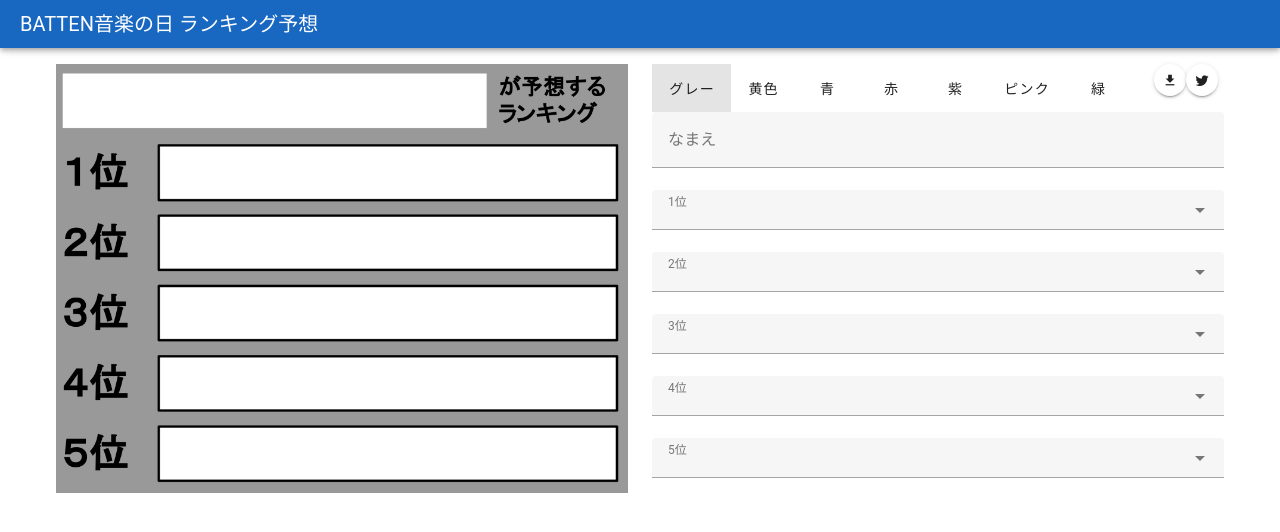
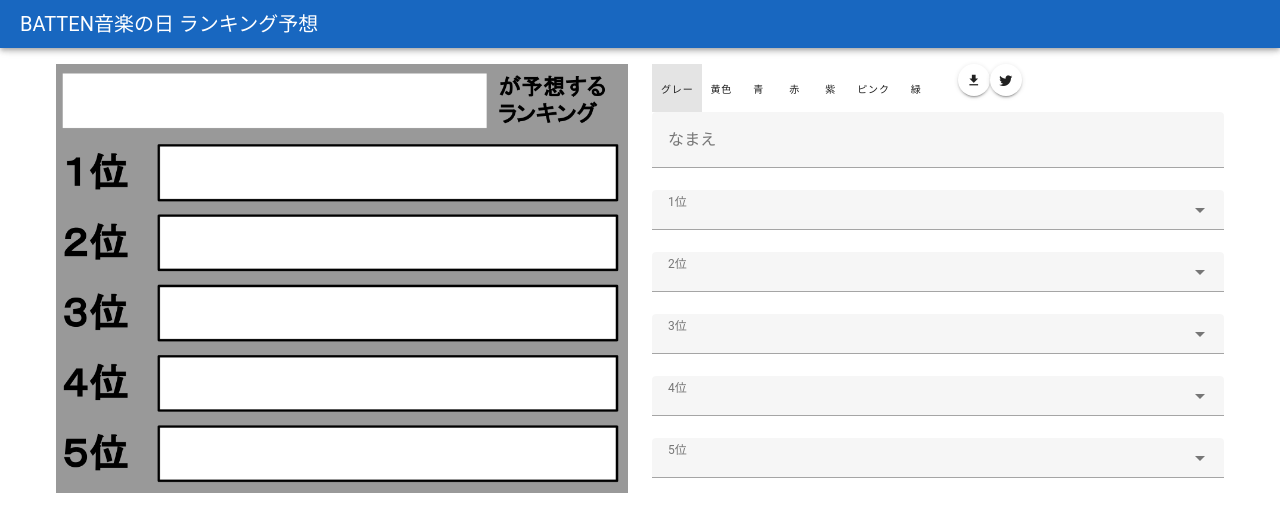
Before and after one commit to fukubaya/bg-musicay, a Vue app: page / in a window 1280 px wide. Shown: the top 532 px of the page. Built offline with nearby package versions, Linux system fonts and the light colour scheme.

Commit message:
fix toggle buttons

```diff
--- a/src/App.vue
+++ b/src/App.vue
@@ -247,25 +247,46 @@
                   group
                   @update:model-value="loadImage"
                 >
-                  <v-btn value="gray">
+                  <v-btn
+                    value="gray"
+                    size="x-small"
+                  >
                     グレー
                   </v-btn>
-                  <v-btn value="yellow">
+                  <v-btn
+                    value="yellow"
+                    size="x-small"
+                  >
                     黄色
                   </v-btn>
-                  <v-btn value="blue">
+                  <v-btn
+                    value="blue"
+                    size="x-small"
+                  >
                     青
                   </v-btn>
-                  <v-btn value="red">
+                  <v-btn
+                    value="red"
+                    size="x-small"
+                  >
                     赤
                   </v-btn>
-                  <v-btn value="purple">
+                  <v-btn
+                    value="purple"
+                    size="x-small"
+                  >
                     紫
                   </v-btn>
-                  <v-btn value="pink">
+                  <v-btn
+                    value="pink"
+                    size="x-small"
+                  >
                     ピンク
                   </v-btn>
-                  <v-btn value="green">
+                  <v-btn
+                    value="green"
+                    size="x-small"
+                  >
                     緑
                   </v-btn>
                 </v-btn-toggle>
```
